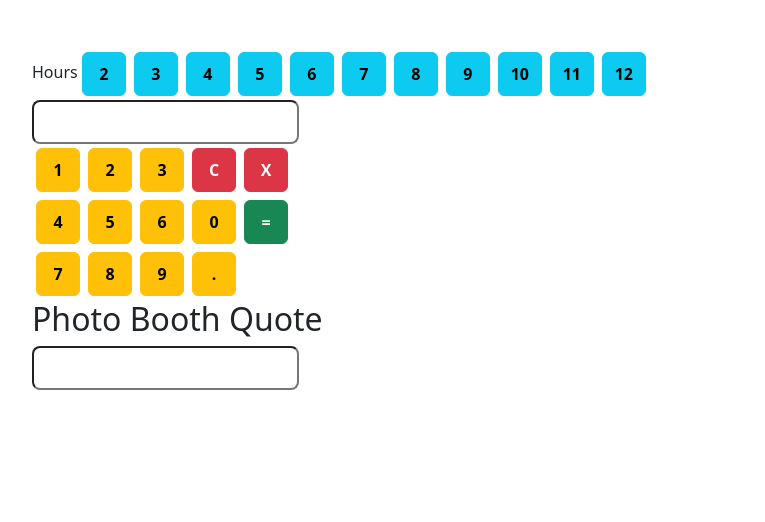
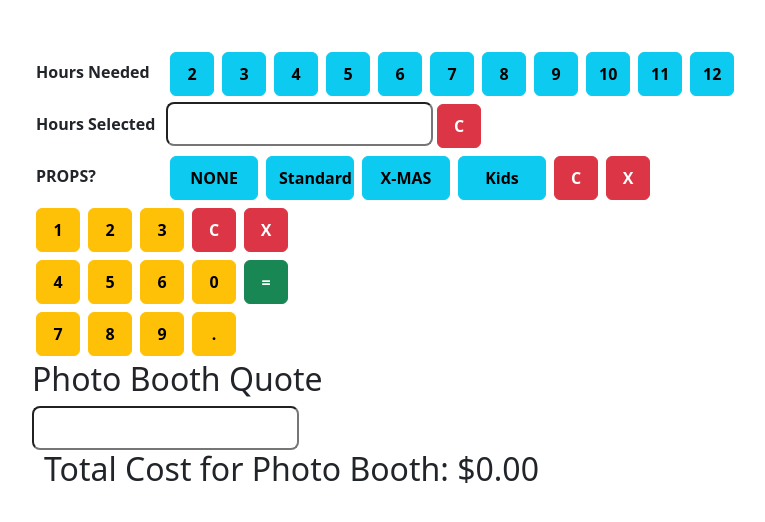
Before and after one commit to FunkyRobot73/calc-quote, an Angular app: page / in a window 1280 px wide. Shown: the top 522 px of the page, without its empty margins (50-815 px from the left). Built offline with nearby package versions, Linux system fonts and the light colour scheme.

Commit message:
Hours Needed

```diff
--- a/src/app/my-calc/my-calc.component.css
+++ b/src/app/my-calc/my-calc.component.css
@@ -3,6 +3,20 @@
     height: 44px;
     width: 44px;
     font-weight: 700;
+}
+
+.btn-prop {
+    margin: 4px;
+    height: 44px;
+    width: 88px;
+    font-weight: 700;
+}
+
+.form-label {
+    margin: 2px;
+    padding: 2px;
+    font-weight: 800;
+    width: 130px;
 }
 
 .container {
--- a/src/app/my-calc/my-calc.component.html
+++ b/src/app/my-calc/my-calc.component.html
@@ -1,9 +1,11 @@
+<!-- Hours Needed -->
+
 <div class="container pt-5">
 
     <div class="buttons">
       <div class="operators row">
         <div class="col-auto">
-            <label>Hours</label>
+            <label class="form-label">Hours Needed</label>
             <button (click)="buttonHour($event.target)" class="btn btn-info">2</button>
             <button (click)="buttonHour($event.target)" class="btn btn-info">3</button>
             <button (click)="buttonHour($event.target)" class="btn btn-info">4</button>
@@ -16,11 +18,30 @@
             <button (click)="buttonHour($event.target)" class="btn btn-info">11</button>
             <button (click)="buttonHour($event.target)" class="btn btn-info">12</button>
           <form action="" [formGroup]="inputHour">
-            <input type="text" formControlName="text">
+            <label class="form-label">Hours Selected</label>
+            <input type="text" formControlName="text" readonly="readonly">
+            <button (click)="clearHour()" class="btn btn-danger">C</button>
           </form>
 
         </div>
       </div>
+
+      <!-- PROPS -->
+
+      <div class="operands row">
+        <div class="col-auto">
+            <label class="form-label">PROPS?</label>
+            <button (click)="buttonProp($event.target)" class="btn btn-prop btn-info">NONE</button>
+            <button (click)="buttonProp($event.target)" class="btn btn-prop btn-info">Standard</button>
+            <button (click)="buttonProp($event.target)" class="btn btn-prop btn-info">X-MAS</button>
+            <button (click)="buttonProp($event.target)" class="btn btn-prop btn-info">Kids</button>
+            <button (click)="clearDisplay()" class="btn btn-danger">C</button>
+            <button (click)="deleteLast()" class="btn btn-danger">X</button>
+        </div>
+      </div>
+
+      <!-- END of QUOTE -->
+
           <div class="operands row">
             <div class="col-auto">
                 <button (click)="buttonClick($event.target)" class="btn btn-warning">1</button>
@@ -57,3 +78,7 @@
       </form>
     </div>
 </div>
+
+<div class="container">
+    <h2>Total Cost for Photo Booth:  {{totalCost | currency}}</h2>
+</div>
--- a/src/app/my-calc/my-calc.component.ts
+++ b/src/app/my-calc/my-calc.component.ts
@@ -10,6 +10,10 @@ export class MyCalcComponent implements OnInit{
 
   inputStr: any;
   inputHour: any;
+  totalCost = 0;
+  totalHours = 0;
+  costPerHour = 150;
+  totalExtra = 0;
 
   ngOnInit(): void {
     this.inputStr = new FormGroup({
@@ -22,7 +26,7 @@ export class MyCalcComponent implements OnInit{
 
   buttonClick(buttonElement: any){
     let  buttonText = buttonElement.textContent;
-        if (this.inputStr.controls.text.setValue != null){
+        if (this.inputStr.controls.text.value != null){
             this.inputStr.controls.text.setValue(
 
             this.inputStr.controls.text.value
@@ -32,22 +36,49 @@ export class MyCalcComponent implements OnInit{
         }
 
 
+
   }
 
   buttonHour(buttonElement: any){
     let  buttonText = buttonElement.textContent;
-        if (this.inputHour.controls.text.setValue != null){
-            this.inputHour.controls.text.setValue(
+        // if (this.inputHour.controls.text.value != null){
+        //     this.inputHour.controls.text.setValue(
 
-            this.inputHour.controls.text.value
-            + buttonText)
-        } else {
-          this.inputHour.controls.text.setValue(buttonText)
-        }
+        //     this.inputHour.controls.text.value
+        //     + buttonText)
+        // } else {
+
+        // }
+        this.inputHour.controls.text.setValue(buttonText)
+        this.totalHours = buttonText;
+        this.totalCost = this.costPerHour * this.totalHours
+        console.log(typeof(this.totalCost))
       }
+
+      buttonProp(buttonElement: any){
+        let  buttonText = buttonElement.textContent;
+            // if (this.inputHour.controls.text.value != null){
+            //     this.inputHour.controls.text.setValue(
+
+            //     this.inputHour.controls.text.value
+            //     + buttonText)
+            // } else {
+
+            // }
+            this.inputHour.controls.text.setValue(buttonText)
+            this.totalHours = buttonText;
+            this.totalCost = this.costPerHour * this.totalHours
+            console.log(typeof(this.totalCost))
+          }
+
 
   clearDisplay() {
     this.inputStr.controls.text.setValue("")
+  }
+
+  clearHour() {
+    this.inputHour.controls.text.setValue("")
+    this.totalCost -= this.totalCost;
   }
 
   calculate() {
```
